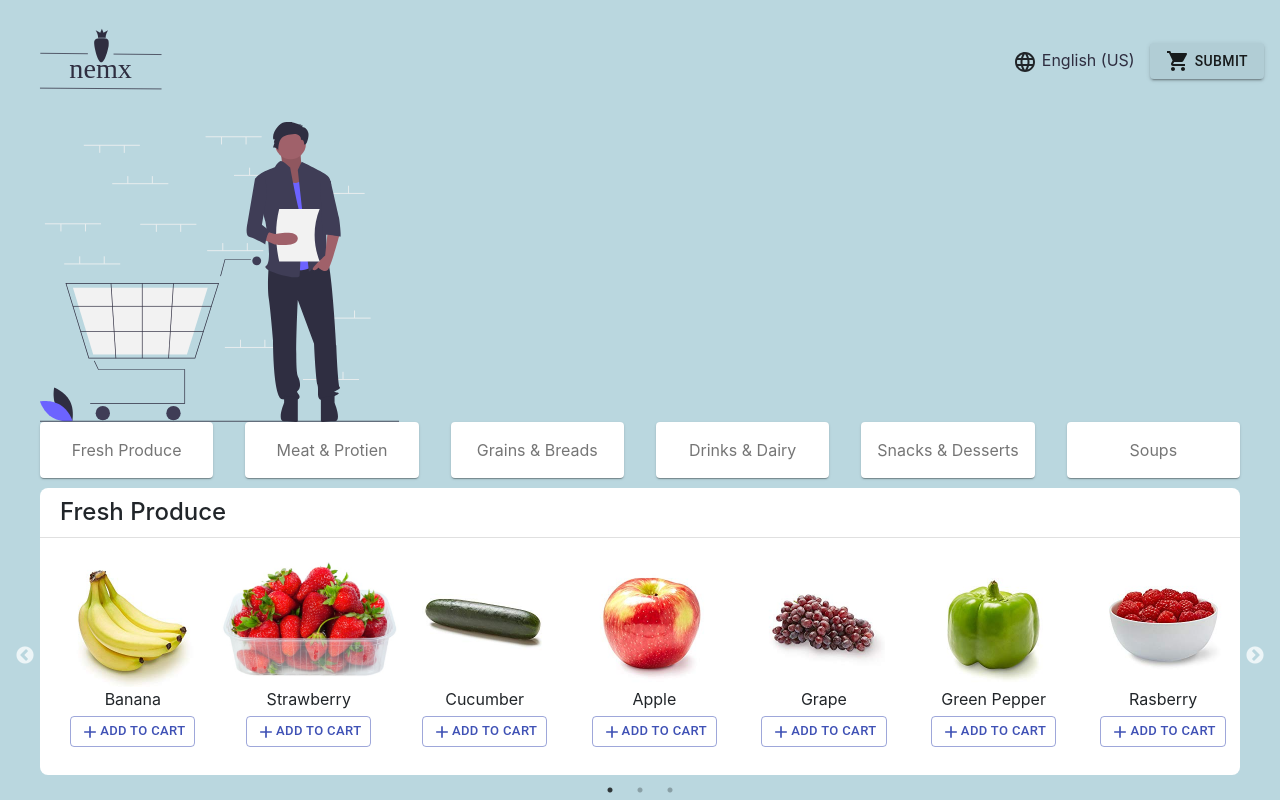
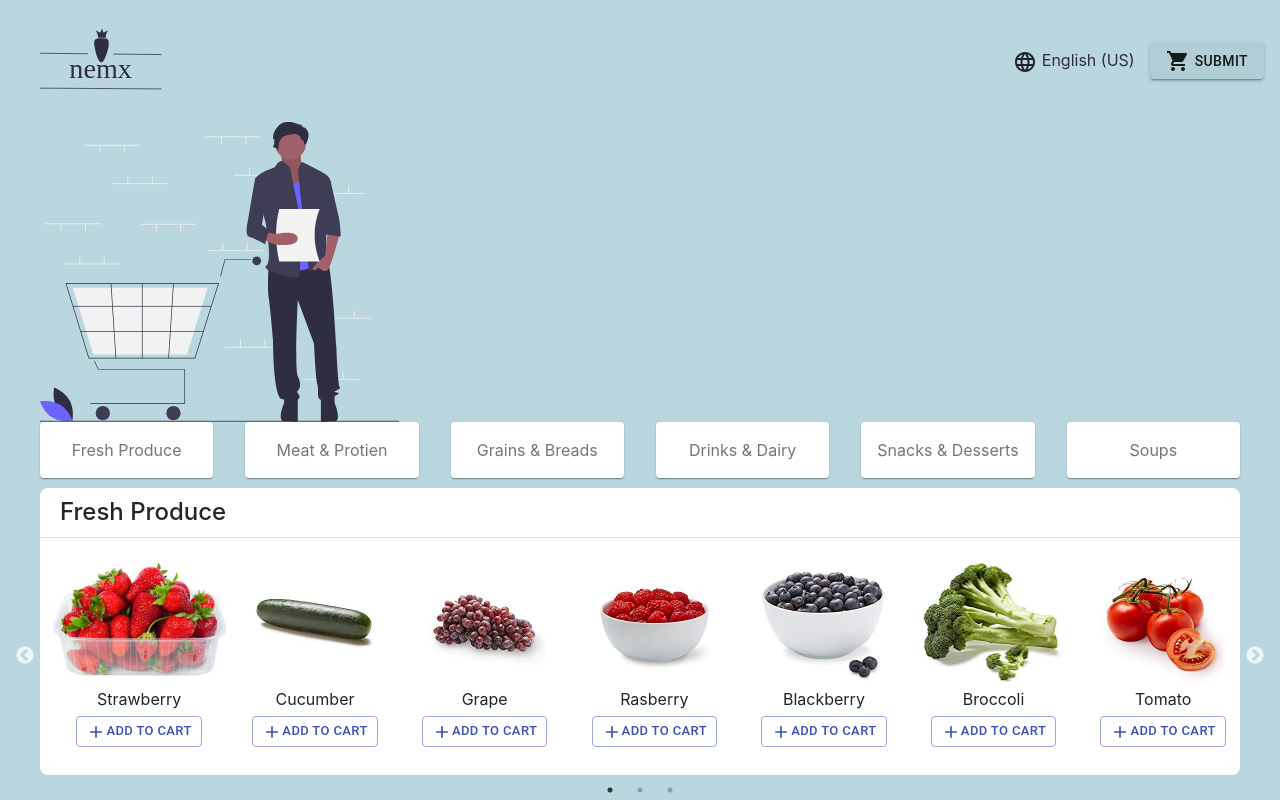
Before and after one commit to mollyyli/NEMX-Foundations, a React (Create React App) app in the folder code/: page /order in a window 1280 px wide. Built offline with nearby package versions, Linux system fonts and the light colour scheme.

Commit message:
fix quantity functionality

```diff
--- a/code/src/pages/Order.js
+++ b/code/src/pages/Order.js
@@ -66,27 +66,27 @@ const settings = {
 };
 
 const freshProduceItems = [
-  { title: "Banana", img: Banana, amount: 0 },
-  { title: "Strawberry", img: Strawberry, amount: 0 },
-  { title: "Cucumber", img: Cucumber, amount: 0 },
-  { title: "Apple", img: Apple, amount: 0 },
-  { title: "Grape", img: Grape, amount: 0 },
-  { title: "Green Pepper", img: GreenPepper, amount: 0 },
-  { title: "Rasberry", img: Rasberry, amount: 0 },
-  { title: "Blackberry", img: Blackberry, amount: 0 },
-  { title: "Broccoli", img: Broccoli, amount: 0 },
-  { title: "Tomato", img: Tomato, amount: 0 },
-  { title: "Red Onion", img: RedOnion, amount: 0 },
-  { title: "Cabbage", img: Cabbage, amount: 0 },
-  { title: "Orange", img: Orange, amount: 0 },
-  { title: "Squash", img: Squash, amount: 0 },
-  { title: "Kiwi", img: Kiwi, amount: 0 },
-  { title: "Pear", img: Pear, amount: 0 },
-  { title: "Red Beets", img: RedBeets, amount: 0 },
-  { title: "Brussels Sprouts", img: BrusselsSprouts, amount: 0 },
-  { title: "Avocado", img: Avocado, amount: 0 },
-  { title: "Red Radishes", img: RedRadishes, amount: 0 },
-  { title: "Garlic", img: Garlic, amount: 0 }
+  { title: "Banana", img: Banana, amount: 0, quantity: 0 },
+  { title: "Strawberry", img: Strawberry, amount: 0, quantity: 1 },
+  { title: "Cucumber", img: Cucumber, amount: 0, quantity: 1 },
+  { title: "Apple", img: Apple, amount: 0, quantity: 0 },
+  { title: "Grape", img: Grape, amount: 0, quantity: 1 },
+  { title: "Green Pepper", img: GreenPepper, amount: 0, quantity: 0 },
+  { title: "Rasberry", img: Rasberry, amount: 0, quantity: 1 },
+  { title: "Blackberry", img: Blackberry, amount: 0, quantity: 1 },
+  { title: "Broccoli", img: Broccoli, amount: 0, quantity: 1 },
+  { title: "Tomato", img: Tomato, amount: 0, quantity: 1 },
+  { title: "Red Onion", img: RedOnion, amount: 0, quantity: 1 },
+  { title: "Cabbage", img: Cabbage, amount: 0, quantity: 1 },
+  { title: "Orange", img: Orange, amount: 0, quantity: 1 },
+  { title: "Squash", img: Squash, amount: 0, quantity: 1 },
+  { title: "Kiwi", img: Kiwi, amount: 0, quantity: 1 },
+  { title: "Pear", img: Pear, amount: 0, quantity: 1 },
+  { title: "Red Beets", img: RedBeets, amount: 0, quantity: 1 },
+  { title: "Brussels Sprouts", img: BrusselsSprouts, amount: 0, quantity: 1 },
+  { title: "Avocado", img: Avocado, amount: 0, quantity: 1 },
+  { title: "Red Radishes", img: RedRadishes, amount: 0, quantity: 1 },
+  { title: "Garlic", img: Garlic, amount: 0, quantity: 0 }
 ];
 const useModalStyles = makeStyles(theme => ({
   modal: {
@@ -122,15 +122,27 @@ export default function Order(props) {
     while (cloneItems.length >= 7) {
       let itemArr = [];
       for (var i = 0; i < 7; i++) {
-        itemArr.push(cloneItems.shift());
+        var obj = cloneItems.shift();
+        if (obj.quantity > 0) {
+          itemArr.push(obj);
+        } else {
+          i--;
+        }
       }
       results.push(itemArr);
     }
-    if (cloneItems.length < 0) {
+    if (cloneItems.length > 0) {
       results.push(cloneItems);
     }
     return results;
   }
+
+  // let checkAmount = (arrIndex, objIndex) => {
+  //   let cloneArr = [...items];
+  //   if (cloneArr[arrIndex][objIndex].amount > 0) {
+  //     updateItems(cloneArr);
+  //   }
+  // };
 
   let handleRemove = (arrIndex, objIndex) => {
     let cloneArr = [...items];
@@ -245,6 +257,7 @@ export default function Order(props) {
                             {item.amount}
                             <Button
                               onClick={() => handleAdd(arrIndex, objIndex)}
+                              // {item.amount > item.quantity ? disabled : ""}
                             >
                               <AddIcon />
                             </Button>
@@ -272,9 +285,7 @@ export default function Order(props) {
         }}
       >
         <Fade in={open}>
-          <div
-            className={Modalclasses.paper}
-          >
+          <div className={Modalclasses.paper}>
             <img src={Confirm} style={{ height: 150, weight: 150 }} />
             <Typography variant="h7" id="transition-modal-title">
               Thanks for completing the from! Your order number is: 46{" "}
```
